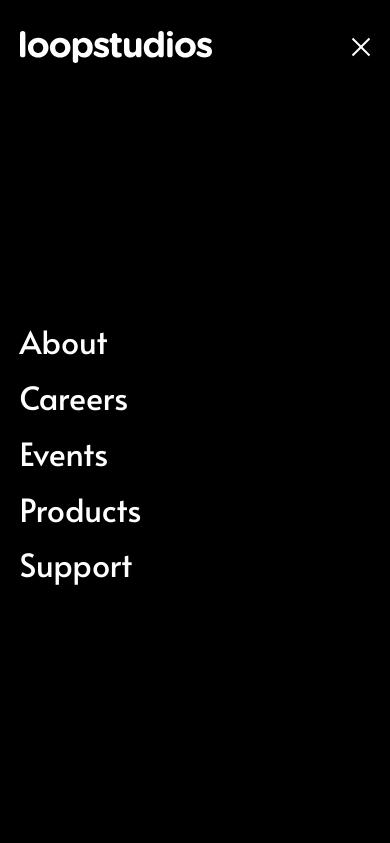
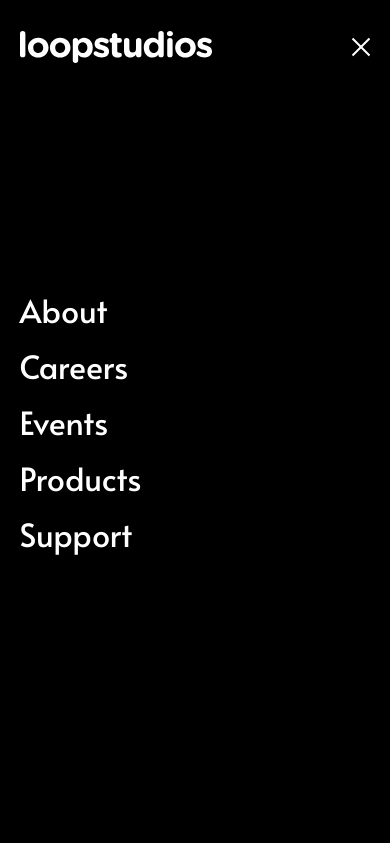
Before and after one commit to ChimiRinzin-HWR/Loopstudios-Landing-Page, a plain HTML site: page index.html in a window 390 px wide. Both pictures are taken after a click on the label 358 px from the left and 47 px from the top of the page. Shown: the top 843 px of the page. Drawn offline with Linux system fonts and the light colour scheme.

Commit message:
final commit 3

```diff
--- a/styles.css
+++ b/styles.css
@@ -330,17 +330,17 @@ footer{
         display: none;
     }
     #menu:checked ~ .close{
-        z-index: 1;
+        z-index: 3;
         display: block;
     }
     .logo{
-        z-index: 1;
+        z-index: 3;
     }
     #menu:checked ~ .topright{
         transform: translateX(0%);
     }
     .topright{
-        position: absolute;
+        position: fixed;
         display: flex;
         flex-direction: column;
         align-items: start;
@@ -350,10 +350,11 @@ footer{
         left: 0;
         background-color: black;
         width: 100%;
-        height: 30%;
+        height: 100%;
         padding: 5vw;
         transform: translateX(-100%);
         transition: transform 0.5s ease-in;
+        z-index: 2;
         p{
             color: white;
             position: relative;
```
